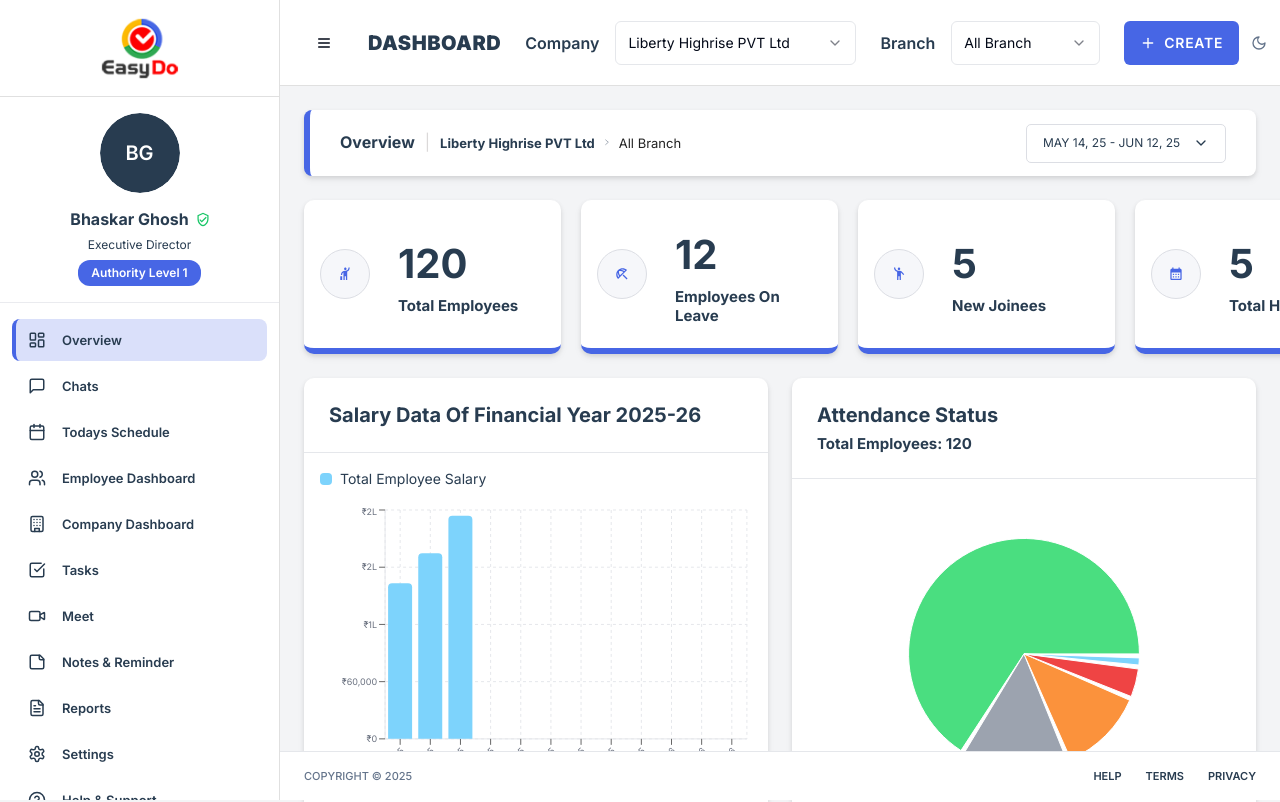
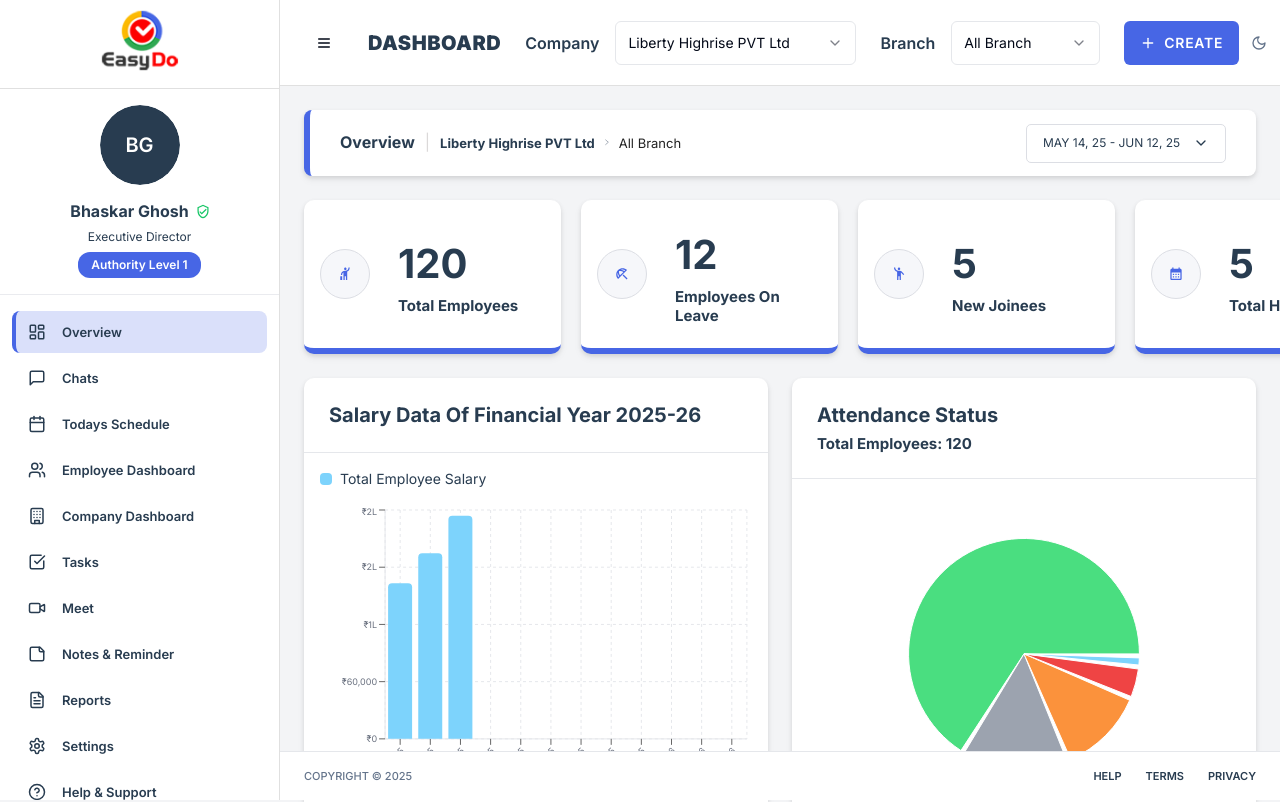
Before and after one commit to soumya85/webpanelEasyDo, a React (Vite) app: page / in a window 1280 px wide. Shown: the top 802 px of the page. Built offline with nearby package versions, Linux system fonts and the light colour scheme; the HTML template or start-up script is replaced by a standard one.

Commit message:
Adjust logo section positioning to align with header bottom border
cgen-ca1e6198d5e749c0b4b5d6565f834376

```diff
--- a/src/components/layout/Sidebar.tsx
+++ b/src/components/layout/Sidebar.tsx
@@ -29,7 +29,7 @@ export function Sidebar() {
         )}
       >
         {/* Logo Section */}
-        <div className="flex flex-col items-center gap-2 p-4 border-b border-gray-400 flex-shrink-0">
+        <div className="flex flex-col items-center gap-2 px-4 pt-2 pb-4 border-b border-gray-400 flex-shrink-0">
           {/* Mobile Close Button */}
           <button
             onClick={() => setMobileOpen(false)}
```
